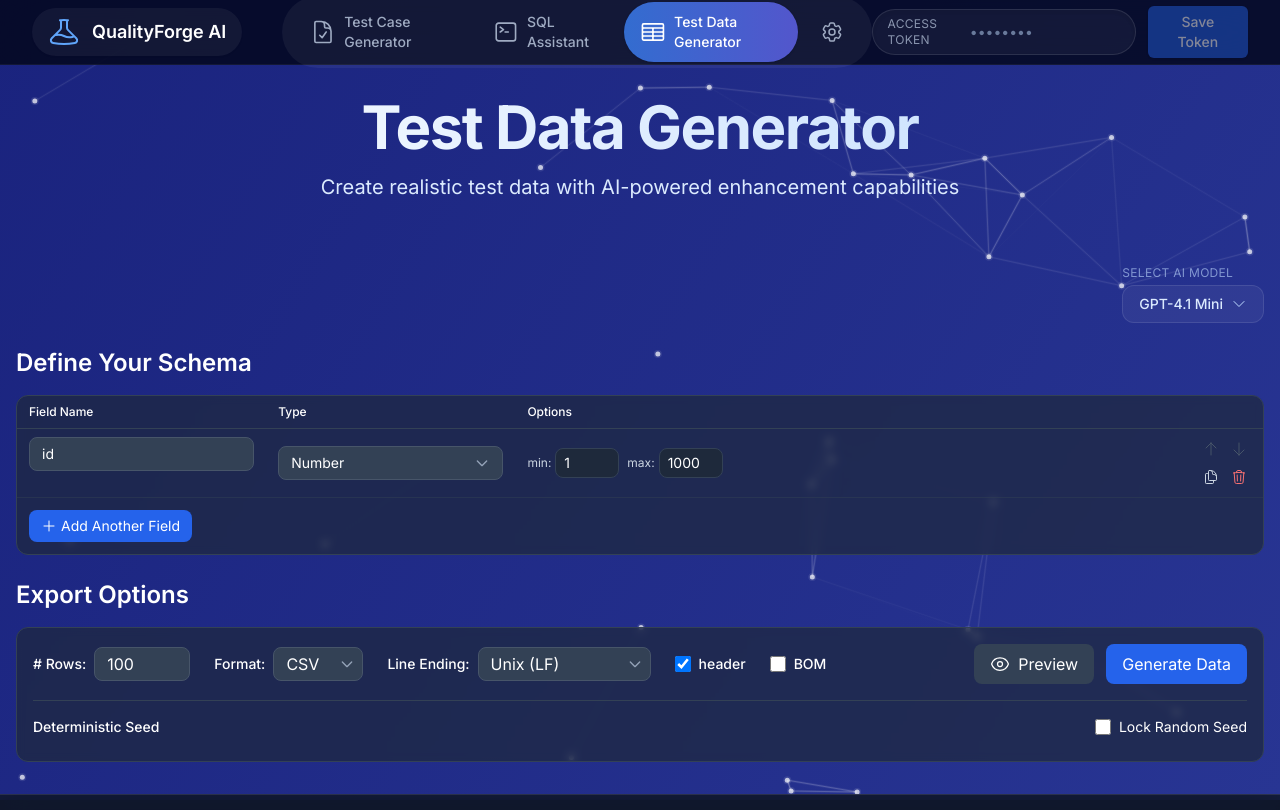
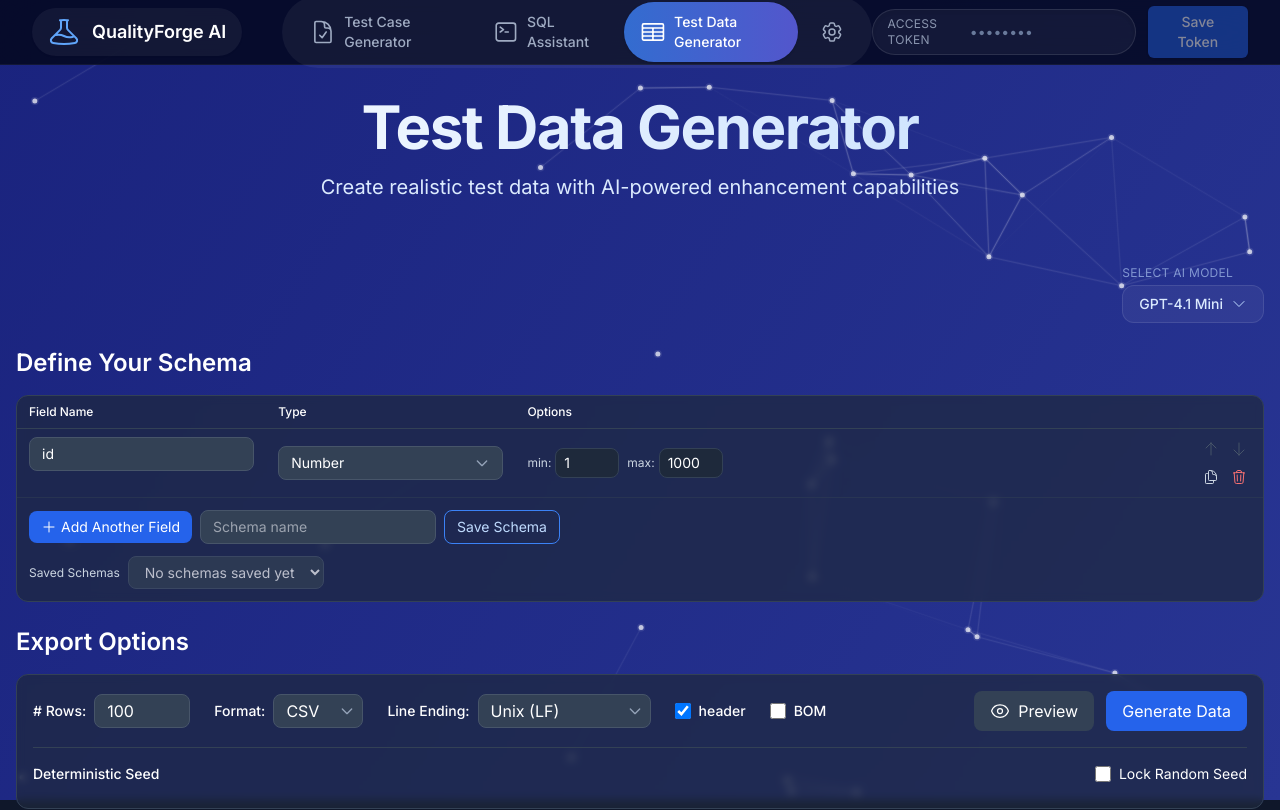
Before and after one commit to ronaldbusque/TestCaseGeneratorApp, a Next.js app: page /data-generator in a window 1280 px wide. Shown: the top 810 px of the page. Built offline with nearby package versions, Linux system fonts and the light colour scheme.

Commit message:
feat(schema-builder): add local schema save/load controls

```diff
--- a/src/components/data-generator/SchemaBuilder.tsx
+++ b/src/components/data-generator/SchemaBuilder.tsx
@@ -1,10 +1,13 @@
-import { useState } from 'react';
+'use client';
+
+import { useEffect, useMemo, useState } from 'react';
 import { PlusIcon, TrashIcon, ArrowUpIcon, ArrowDownIcon, DocumentDuplicateIcon } from '@heroicons/react/24/outline';
 import { TypeSelectionDialog } from './TypeSelectionDialog';
 import { fakerTypeDefinitions } from '@/lib/data/faker-type-definitions';
 import { TypeOption } from '@/lib/types/testData';
 import { v4 as uuidv4 } from 'uuid';
 import type { FieldDefinition, FieldOptionValue, FieldOptions } from '@/lib/data-generator/types';
+import { listSchemas, saveSchema as persistSchema, deleteSchema as removeSchema } from '@/lib/data-generator/schemaStorage';
 
 interface SchemaBuilderProps {
   fields: FieldDefinition[];
@@ -14,6 +17,14 @@
 export function SchemaBuilder({ fields, onChange }: SchemaBuilderProps) {
   const [isDialogOpen, setIsDialogOpen] = useState(false);
   const [activeFieldIndex, setActiveFieldIndex] = useState<number | null>(null);
+  const [savedSchemas, setSavedSchemas] = useState(() => listSchemas());
+  const [schemaName, setSchemaName] = useState('');
+  const [selectedSchemaId, setSelectedSchemaId] = useState<string>('');
+  const [saveError, setSaveError] = useState<string | null>(null);
+
+  useEffect(() => {
+    setSavedSchemas(listSchemas());
+  }, []);
 
   const handleAddField = () => {
     const newField: FieldDefinition = {
@@ -62,6 +73,44 @@
     newFields.splice(targetIndex, 0, moved);
     onChange(newFields);
   };
+
+  const handleSaveSchema = () => {
+    if (!schemaName.trim()) {
+      setSaveError('Please provide a name before saving.');
+      return;
+    }
+    const payloadName = schemaName.trim();
+    persistSchema({
+      name: payloadName,
+      fields,
+      id: savedSchemas.find((schema) => schema.name === payloadName)?.id,
+    });
+    setSavedSchemas(listSchemas());
+    setSaveError(null);
+  };
+
+  const handleLoadSchema = (schemaId: string) => {
+    setSelectedSchemaId(schemaId);
+    const schema = savedSchemas.find((entry) => entry.id === schemaId);
+    if (!schema) return;
+    const restoredFields = schema.fields.map((field) => ({
+      ...field,
+      id: uuidv4(),
+    }));
+    onChange(restoredFields);
+    setSchemaName(schema.name);
+  };
+
+  const handleDeleteSchema = (schemaId: string) => {
+    removeSchema(schemaId);
+    const next = listSchemas();
+    setSavedSchemas(next);
+    if (selectedSchemaId === schemaId) {
+      setSelectedSchemaId('');
+    }
+  };
+
+  const hasSchemas = useMemo(() => savedSchemas.length > 0, [savedSchemas.length]);
 
   const handleTypeSelect = (index: number) => {
     setActiveFieldIndex(index);
@@ -389,7 +438,8 @@
         </table>
       </div>
 
-      <div className="p-3">
+      <div className="p-3 space-y-3">
+        <div className="flex flex-wrap items-center gap-2">
           <button
             onClick={handleAddField}
             className="flex items-center px-3 py-1.5 bg-blue-600 hover:bg-blue-700 text-white rounded-lg transition-colors text-sm"
@@ -397,6 +447,53 @@
             <PlusIcon className="h-4 w-4 mr-1" />
             Add Another Field
           </button>
+          <div className="flex items-center gap-2">
+            <input
+              type="text"
+              value={schemaName}
+              onChange={(e) => setSchemaName(e.target.value)}
+              placeholder="Schema name"
+              className="bg-slate-700 border border-slate-600 text-white rounded-lg px-3 py-1.5 text-sm"
+            />
+            <button
+              onClick={handleSaveSchema}
+              className="px-3 py-1.5 text-sm rounded-lg border border-blue-500 text-blue-200 hover:bg-blue-600/20 transition-colors"
+            >
+              Save Schema
+            </button>
+          </div>
+          {saveError && <span className="text-xs text-red-400">{saveError}</span>}
+        </div>
+
+        <div className="flex flex-wrap items-center gap-2">
+          <label className="text-xs text-slate-300" htmlFor="saved-schema-select">
+            Saved Schemas
+          </label>
+          <select
+            id="saved-schema-select"
+            className="bg-slate-700 border border-slate-600 text-white rounded-lg px-3 py-1.5 text-sm"
+            value={selectedSchemaId}
+            onChange={(e) => handleLoadSchema(e.target.value)}
+            disabled={!hasSchemas}
+          >
+            <option value="" disabled={!hasSchemas}>
+              {hasSchemas ? 'Select schema to load' : 'No schemas saved yet'}
+            </option>
+            {savedSchemas.map((schema) => (
+              <option key={schema.id} value={schema.id}>
+                {schema.name}
+              </option>
+            ))}
+          </select>
+          {selectedSchemaId && (
+            <button
+              onClick={() => handleDeleteSchema(selectedSchemaId)}
+              className="px-2 py-1 rounded-lg text-xs text-red-300 border border-red-500 hover:bg-red-500/10 transition-colors"
+            >
+              Delete
+            </button>
+          )}
+        </div>
       </div>
 
       <TypeSelectionDialog
--- /dev/null
+++ b/src/lib/data-generator/schemaStorage.ts
@@ -0,0 +1,67 @@
+'use client';
+
+import { v4 as uuidv4 } from 'uuid';
+import type { FieldDefinition } from '@/lib/data-generator/types';
+
+const STORAGE_KEY = 'generator_saved_schemas_v1';
+
+export interface StoredSchema {
+  id: string;
+  name: string;
+  updatedAt: string;
+  fields: FieldDefinition[];
+}
+
+const isBrowser = () => typeof window !== 'undefined';
+
+const readStorage = (): StoredSchema[] => {
+  if (!isBrowser()) return [];
+  try {
+    const raw = window.localStorage.getItem(STORAGE_KEY);
+    if (!raw) return [];
+    const parsed = JSON.parse(raw);
+    if (!Array.isArray(parsed)) return [];
+    return parsed.filter((item): item is StoredSchema =>
+      item && typeof item.id === 'string' && typeof item.name === 'string'
+    );
+  } catch (error) {
+    console.warn('[schemaStorage] Failed to read saved schemas', error);
+    return [];
+  }
+};
+
+const writeStorage = (schemas: StoredSchema[]) => {
+  if (!isBrowser()) return;
+  try {
+    window.localStorage.setItem(STORAGE_KEY, JSON.stringify(schemas));
+  } catch (error) {
+    console.warn('[schemaStorage] Failed to persist saved schemas', error);
+  }
+};
+
+export const listSchemas = (): StoredSchema[] => readStorage();
+
+export const saveSchema = (payload: { id?: string; name: string; fields: FieldDefinition[] }): StoredSchema => {
+  const schemas = readStorage();
+  const id = payload.id ?? uuidv4();
+  const entry: StoredSchema = {
+    id,
+    name: payload.name,
+    updatedAt: new Date().toISOString(),
+    fields: payload.fields,
+  };
+
+  const next = schemas.some((schema) => schema.id === id)
+    ? schemas.map((schema) => (schema.id === id ? entry : schema))
+    : [entry, ...schemas];
+
+  writeStorage(next);
+  return entry;
+};
+
+export const deleteSchema = (id: string) => {
+  const schemas = readStorage();
+  writeStorage(schemas.filter((schema) => schema.id !== id));
+};
+
+export const clearSchemas = () => writeStorage([]);
```
Lines whose indentation alone changed are shown as unchanged.
